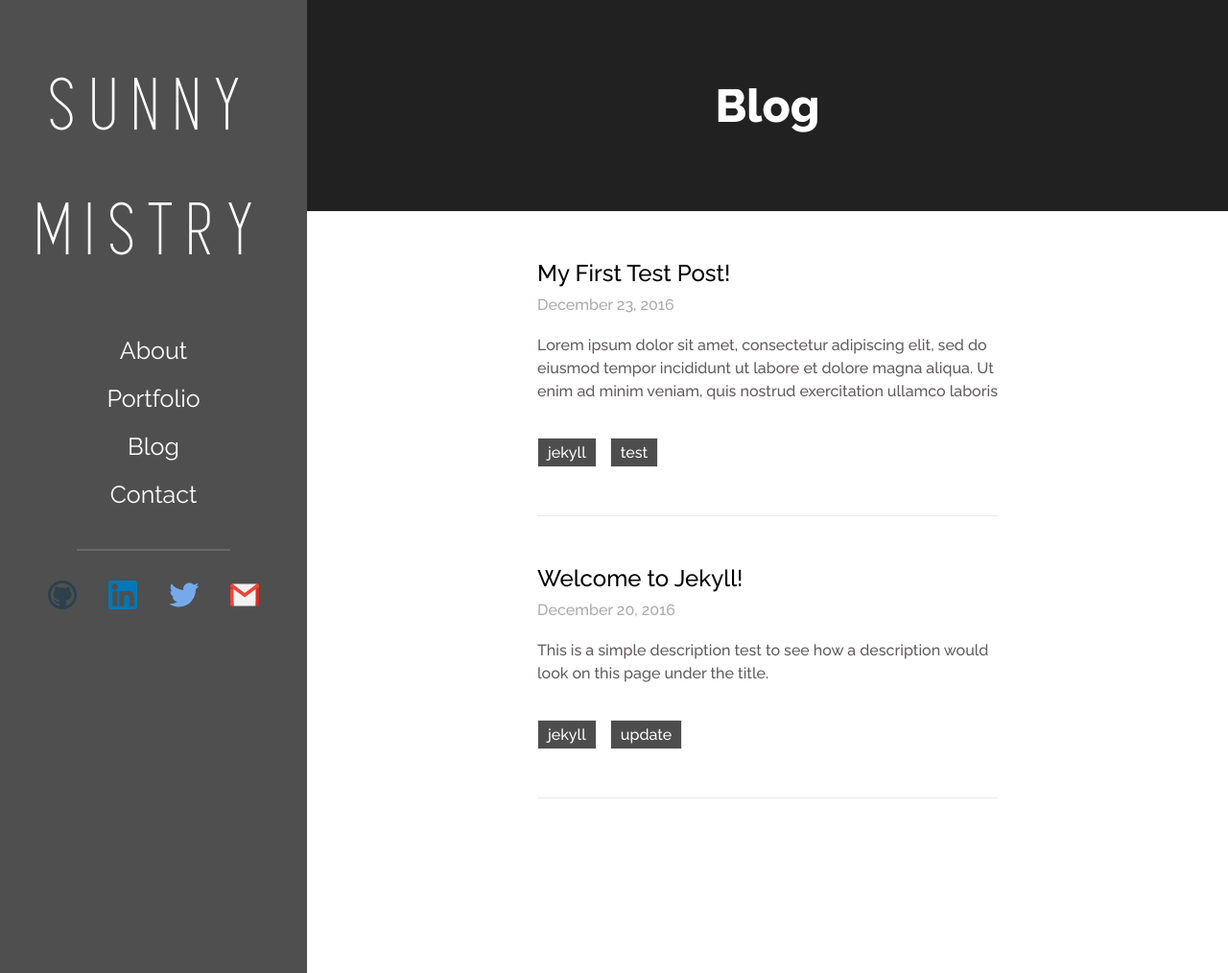
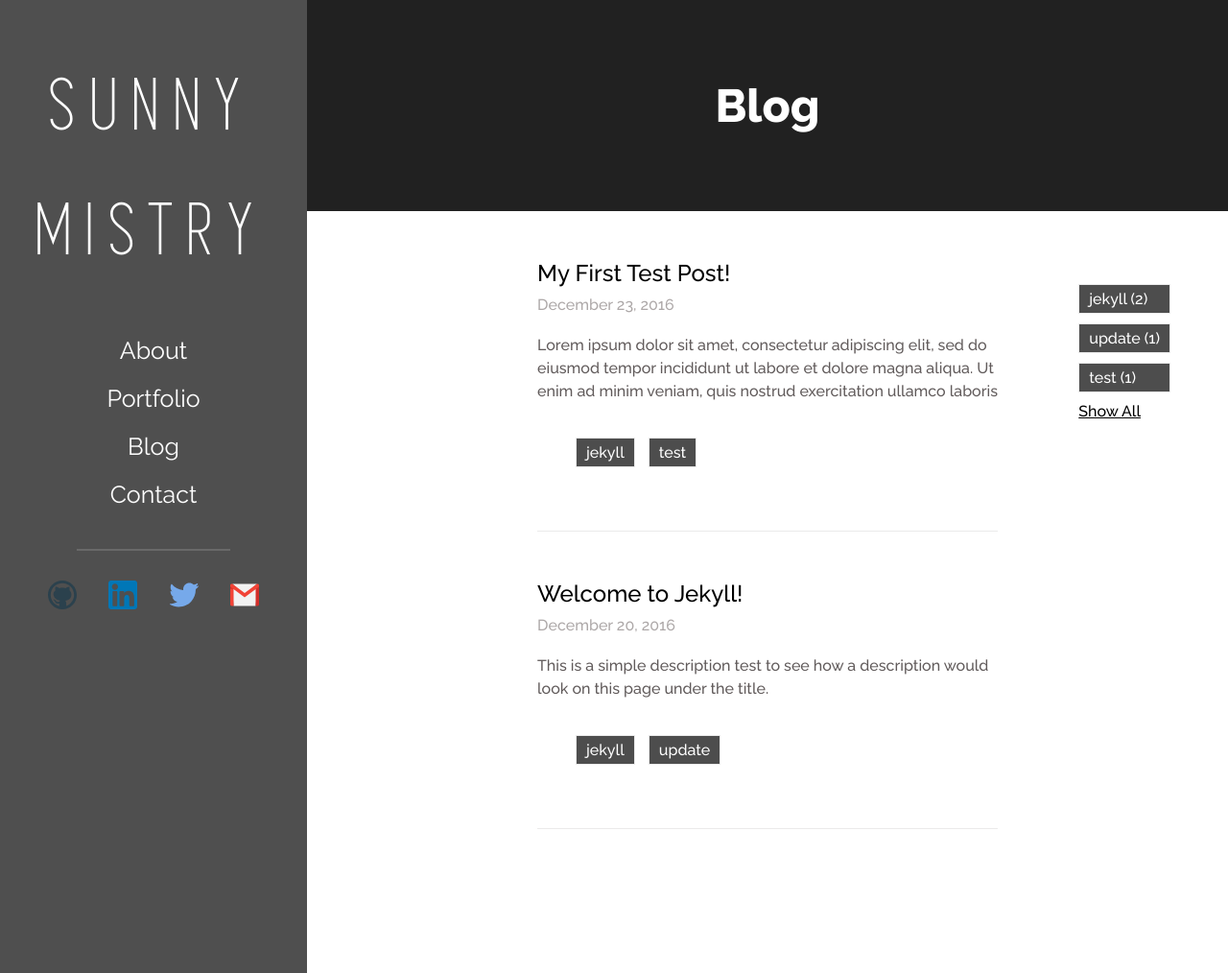
Before and after one commit to sunnymis/sunnymistry.dev, a Jekyll site: the page built from _pages/blog.html, in a window 1280 px wide and 1014 px high. Shown: the whole window at 96% size. Built offline with Jekyll 4.4.1, drawn with Linux system fonts in a browser that asks for light colours.

Commit message:
Completed Tag filtering functionality

```diff
--- a/_layouts/post.html
+++ b/_layouts/post.html
@@ -5,9 +5,9 @@ layout: default
     <div class="post-title">
         <h1 class="post-title-header">{{ page.title }}</h1>
         <time>{{ page.date | date: "%B %-d, %Y" }}</time>
-        <div class="post-categories">
-        {% for category in page.categories %}
-            <span class="blog-post-category">{{ category }}</span>
+        <div class="post-tags">
+        {% for tag in page.tags %}
+            <span class="blog-post-category">{{ tag }}</span>
         {% endfor %}
         </div>
     </div>
--- a/_pages/blog.html
+++ b/_pages/blog.html
@@ -9,14 +9,27 @@ weight: 3
         <h1>Blog</h1>
     </div>
     <div class="blog-list-container">
+        <ul class="tags">
+            {% for tag in site.tags %}
+            {% assign t = tag | first %}
+            {% assign posts = tag  | last %}
+            <li class="blog-post-tag" onclick="filter('{{ t }}'); setActive(this);">{{t | downcase | replace:" ","-" }} ({{ posts | size }})</li>
+            {% endfor %}
+            <li id="show-all" onclick="filter('showall');setActive();">Show All</li>
+        </ul>
         {% for post in site.posts %}
         <div class="blog-post">
             <h3 class="blog-post-title"><a href="{{ post.url | prepend: site.baseurl }}">{{ post.title }}</a></h3>
             <time>{{ post.date | date: "%B %-d, %Y" }}</time>
             <p class="blog-post-description">{{ post.description }}</p>
-            {% for category in post.categories %}
-            <span class="blog-post-category">{{ category }}</span>
-            {% endfor %}
+            <ul>
+                {% for tag in post.tags %}
+                <li class="blog-post-tag" onclick="filter('{{ tag }}'); setActive();">{{tag | downcase | replace:" ","-" }}</li>
+                {% endfor %}
+            </ul>
+            <!--{% for tag in post.tags %}-->
+            <!--<span class="blog-post-tag" onclick="filter('{{ tag }}'); setActive(this);">{{ tag }}</span>-->
+            <!--{% endfor %}-->
         </div>
         {% endfor %}
 
--- a/_posts/2016-12-19-welcome-to-jekyll.markdown
+++ b/_posts/2016-12-19-welcome-to-jekyll.markdown
@@ -3,7 +3,7 @@ layout: post
 title:  "Welcome to Jekyll!"
 date:   2016-12-19 21:19:21 -0500
 description: "This is a simple description test to see how a description would look on this page under the title."
-categories: jekyll update
+tags: jekyll update
 ---
 You’ll find this post in your `_posts` directory. Go ahead and edit it and re-build the site to see your changes. You can rebuild the site in many different ways, but the most common way is to run `jekyll serve`, which launches a web server and auto-regenerates your site when a file is updated.
 
--- a/_posts/2016-12-22-this-is-a-test.markdown
+++ b/_posts/2016-12-22-this-is-a-test.markdown
@@ -3,7 +3,7 @@ layout: post
 title:  "My First Test Post!"
 date:   2016-12-22 21:09:21 -0500
 description: "Lorem ipsum dolor sit amet, consectetur adipiscing elit, sed do eiusmod tempor incididunt ut labore et dolore magna aliqua. Ut enim ad minim veniam, quis nostrud exercitation ullamco laboris"
-categories: jekyll test
+tags: jekyll test
 ---
 
 # H1 header
--- a/_sass/blog.scss
+++ b/_sass/blog.scss
@@ -53,7 +53,39 @@
         color: $blog-light-black;
         line-height: 1.5;
       }
-      .blog-post-category {
+    }
+    .tags {
+      float: right;
+      margin-right: 50px;
+
+      .blog-post-tag {
+        display: block;
+        &:hover {
+          cursor: pointer;
+          color: $gradient-gray;
+        }
+        ///* Extra Small Devices, Phones */
+        //@media only screen and (max-width : 480px) {
+        //  display: inline-block;
+        //}
+      }
+
+      ///* Extra Small Devices, Phones */
+      //@media only screen and (max-width : 480px) {
+      //  float: none;
+      //}
+    }
+    #show-all {
+      list-style: none;
+      position: relative;
+      top: 10px;
+      text-decoration: underline;
+
+      &:hover {
+        cursor: pointer;
+      }
+    }
+    .blog-post-tag {
       display: inline-block;
       border: 1px solid $border-gray;
       background-color: $secondary-color;
@@ -63,6 +95,14 @@
       box-sizing: border-box;
       margin-right: 10px;
       margin-top: 10px;
+
+      &.active {
+        color: $black;
+        background-color: $gradient-gray;
+      }
+      &:hover {
+        cursor: pointer;
+        color: $gradient-gray;
       }
     }
   }
--- a/_sass/post.scss
+++ b/_sass/post.scss
@@ -22,7 +22,7 @@
       font-size: 1em;
     }
 
-    .post-categories {
+    .post-tags {
       font-size: 0.8em;
       span {
         display: inline-block;
--- a/src/js/router.js
+++ b/src/js/router.js
@@ -1,3 +1,9 @@
+(function() {
+    // if(window.location.hash) {
+    //     var tag = window.location.hash.split('#')[1];
+    //     filter(tag);
+    // }
+})();
 function onAboutClick() {
     closeMobileNav();
 }
@@ -33,3 +39,39 @@ function onHamburgerClick() {
         socialMediaUl.className = "social-media-list";
     }
 }
+
+function filter(tag) {
+    var blogPosts = document.getElementsByClassName('blog-post');
+    Array.prototype.forEach.call(blogPosts, function(post) {
+        if (tag === 'showall') {
+            post.removeAttribute('hidden');
+        } else {
+            if (containsTag(post,tag)) {
+                post.removeAttribute('hidden');
+            } else {
+                post.setAttribute('hidden','true')
+            }
+        }
+    });
+}
+
+function containsTag(post,tag) {
+    var hasTag = false;
+    Array.prototype.forEach.call(post.getElementsByTagName('li'), function(t) {
+        if (t.innerHTML === tag) {
+            hasTag = true;
+        }
+    });
+    console.log(hasTag);
+    return hasTag;
+}
+
+function setActive(tag) {
+    var tagNames = document.getElementsByClassName('blog-post-tag');
+    Array.prototype.forEach.call(tagNames, function(t) {
+        t.classList.remove('active');
+    });
+    if (tag) {
+        tag.classList.add('active');
+    }
+}
```
Lines whose indentation alone changed are shown as unchanged.
